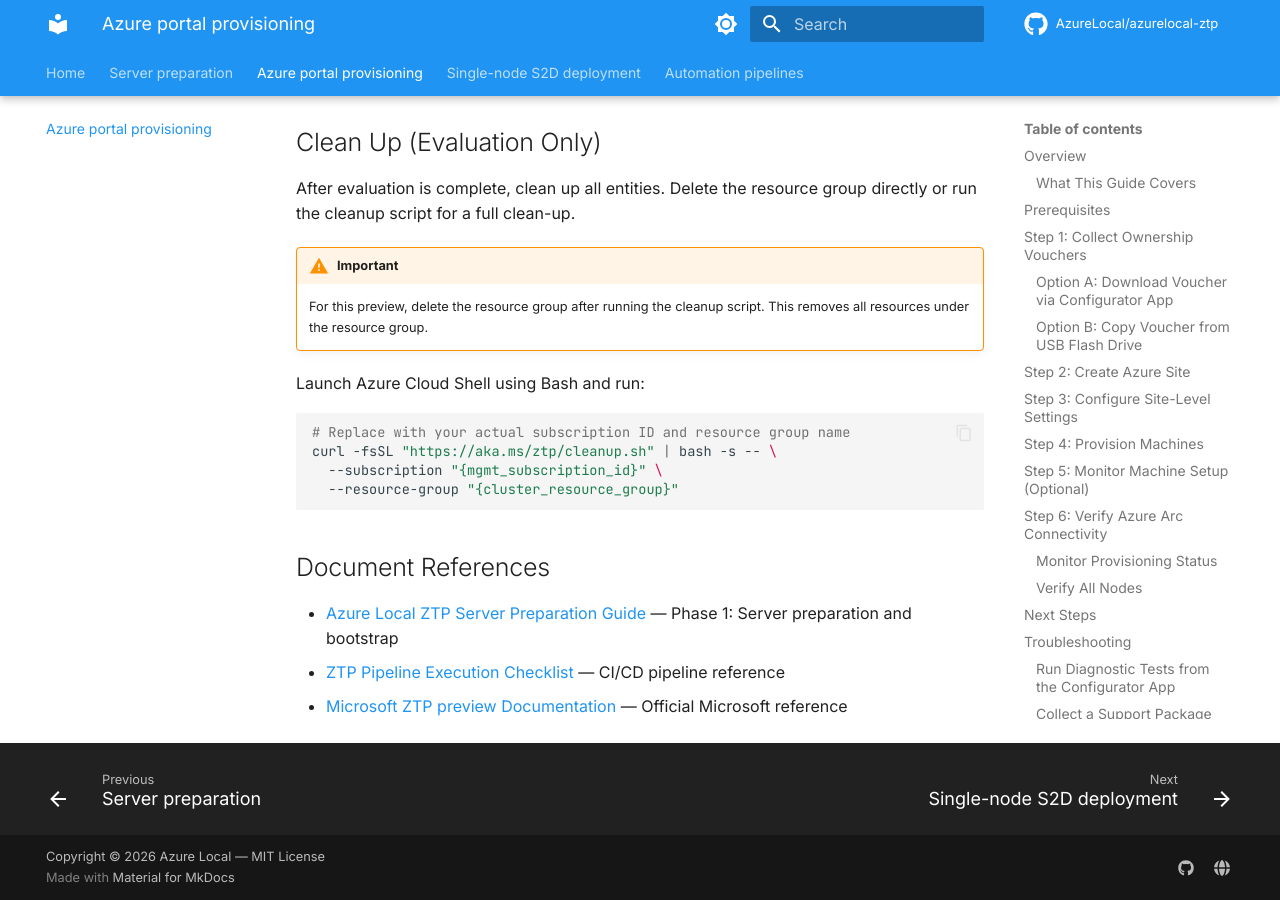
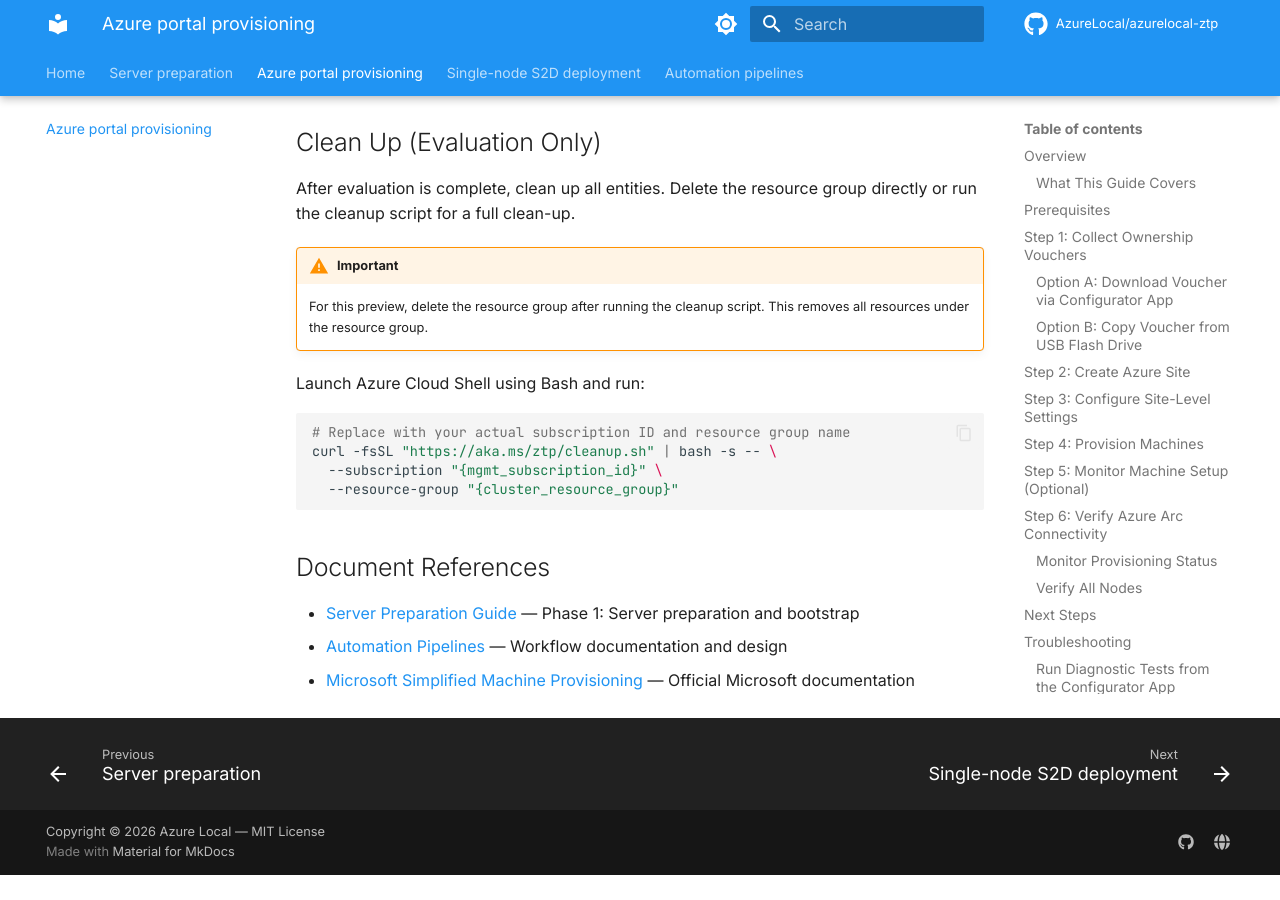
Before and after one commit to AzureLocal/azurelocal-ztp, an MkDocs documentation site: the page built from docs/azure-portal-provisioning.md, in a window 1280 px wide and 900 px high, scrolled down 8491 px. Built offline with MkDocs 1.6.1 and Material for MkDocs 9.7.7, drawn with Linux system fonts in a browser that asks for light colours; comment, search, counter and statistics services are not loaded; after the commit the page ends 9366 px from its top, so only the background shows below that.

Commit message:
fix: correct broken doc links in azure-portal-provisioning guide
- ztp-server-preparation-guide.md → server-preparation.md (all refs)
- ztp-pipeline-execution.md → automation-pipelines.md
- Remove reference to non-existent resources/microsoft PDF
- Point to official Microsoft Simplified Machine Provisioning docs

Fixes mkdocs build --strict warnings that were blocking deployment.

```diff
--- a/docs/azure-portal-provisioning.md
+++ b/docs/azure-portal-provisioning.md
@@ -1,7 +1,7 @@
 # Azure Local ZTP Portal Provisioning Guide
 
 !!! note "Note"
-    This guide covers the Azure Portal provisioning phase of Zero-Touch Provisioning (ZTP) for Azure Local. It picks up after the servers have been bootstrapped into the maintenance environment using the [Server Preparation Guide](ztp-server-preparation-guide.md).
+    This guide covers the Azure Portal provisioning phase of Zero-Touch Provisioning (ZTP) for Azure Local. It picks up after the servers have been bootstrapped into the maintenance environment using the [Server Preparation Guide](server-preparation.md).
 
 ## Overview
 
@@ -9,7 +9,7 @@ This guide covers Phase 2 of Azure Local Zero-Touch Provisioning (ZTP). After co
 
 The complete ZTP workflow consists of three main phases:
 
-1. **Server Preparation** ([Server Preparation Guide](ztp-server-preparation-guide.md)) - Configure environment and prepare servers ✅
+1. **Server Preparation** ([Server Preparation Guide](server-preparation.md)) - Configure environment and prepare servers ✅
 2. **Azure Portal Provisioning** (This guide) - Collect vouchers, create sites, and provision machines via Azure
 3. **Cluster Deployment** - Deploy Azure Local instance via Azure portal or ARM template
 
@@ -27,7 +27,7 @@ The complete ZTP workflow consists of three main phases:
 Before beginning this phase, ensure the following:
 
 - **Server Preparation Complete:**
-    - All servers are running the maintenance environment (completed via [Server Preparation Guide](ztp-server-preparation-guide.md))
+    - All servers are running the maintenance environment (completed via [Server Preparation Guide](server-preparation.md))
     - Console shows "Maintenance environment setup completed successfully" on each server
     - Virtual media has been unmounted (cleanup step)
 
@@ -295,6 +295,6 @@ curl -fsSL "https://aka.ms/ztp/cleanup.sh" | bash -s -- \
 
 ## Document References
 
-- [Azure Local ZTP Server Preparation Guide](ztp-server-preparation-guide.md) — Phase 1: Server preparation and bootstrap
-- [ZTP Pipeline Execution Checklist](ztp-pipeline-execution.md) — CI/CD pipeline reference
-- [Microsoft ZTP preview Documentation](../resources/microsoft/ZTP-for-Azure-Local-Private-Preview.md) — Official Microsoft reference
+- [Server Preparation Guide](server-preparation.md) — Phase 1: Server preparation and bootstrap
+- [Automation Pipelines](automation-pipelines.md) — Workflow documentation and design
+- [Microsoft Simplified Machine Provisioning](https://learn.microsoft.com/en-us/azure/azure-local/deploy/simplified-machine-provisioning) — Official Microsoft documentation
```
